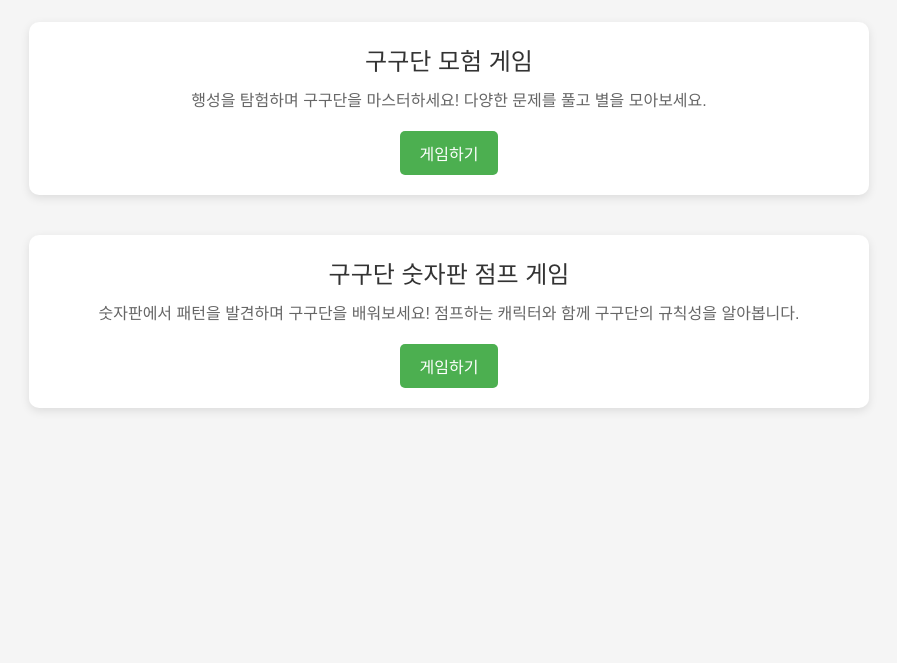
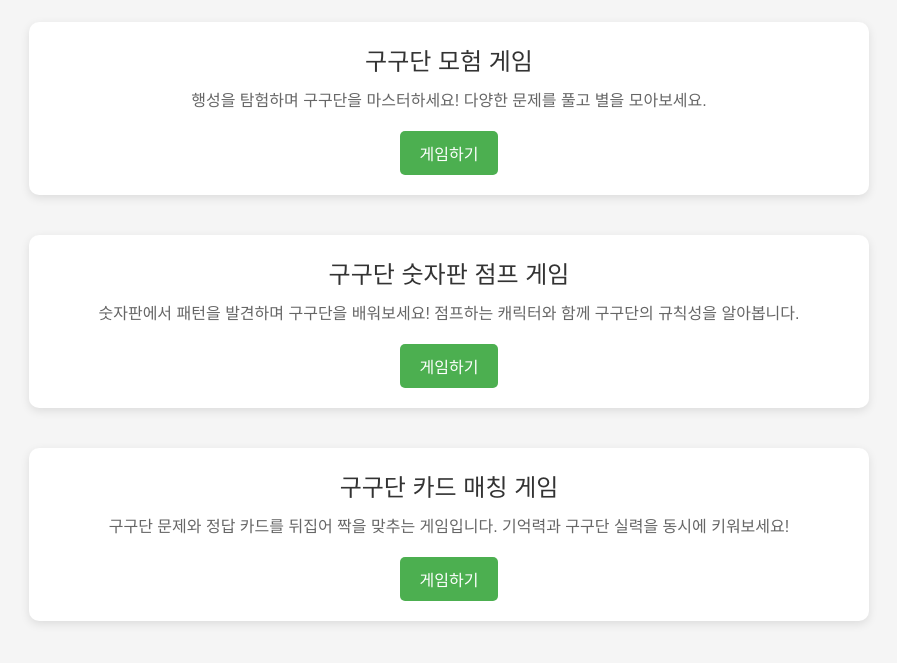
Before and after one commit to poesnum/multiplication-games, a plain HTML site: page index.html in a window 1280 px wide. Shown: the part 107-770 px from the top of the page, without its empty margins (191-1088 px from the left). Drawn offline with Linux system fonts and the light colour scheme.

Commit message:
Update index.html

```diff
--- a/index.html
+++ b/index.html
@@ -80,6 +80,15 @@
             </div>
             <a href="grid-game.html" class="play-button">게임하기</a>
         </div>
+
+        <div class="game-card">
+            <div class="game-title">구구단 카드 매칭 게임</div>
+            <div class="game-description">
+                구구단 문제와 정답 카드를 뒤집어 짝을 맞추는 게임입니다. 기억력과 구구단 실력을 동시에 키워보세요!
+            </div>
+            <a href="matching-game.html" class="play-button">게임하기</a>
+        </div>
+
     </div>
 </body>
 </html>
```
